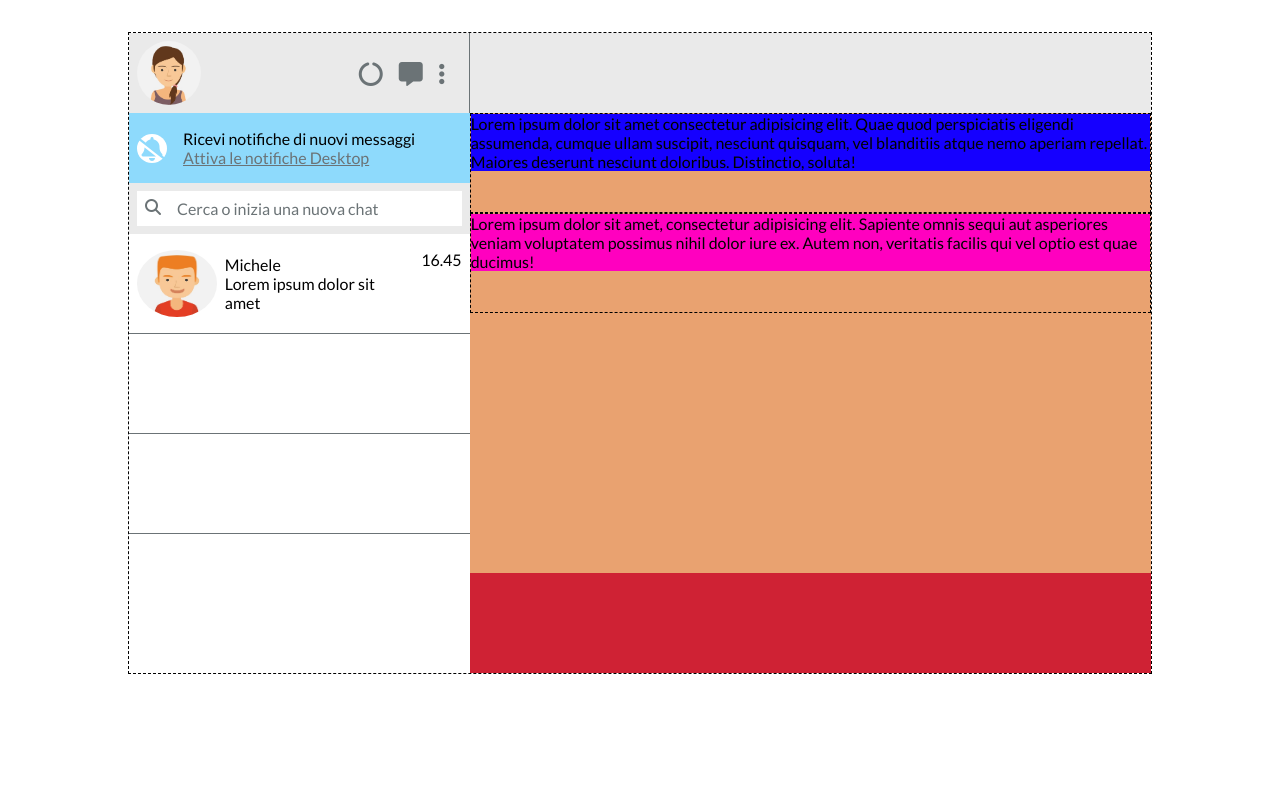
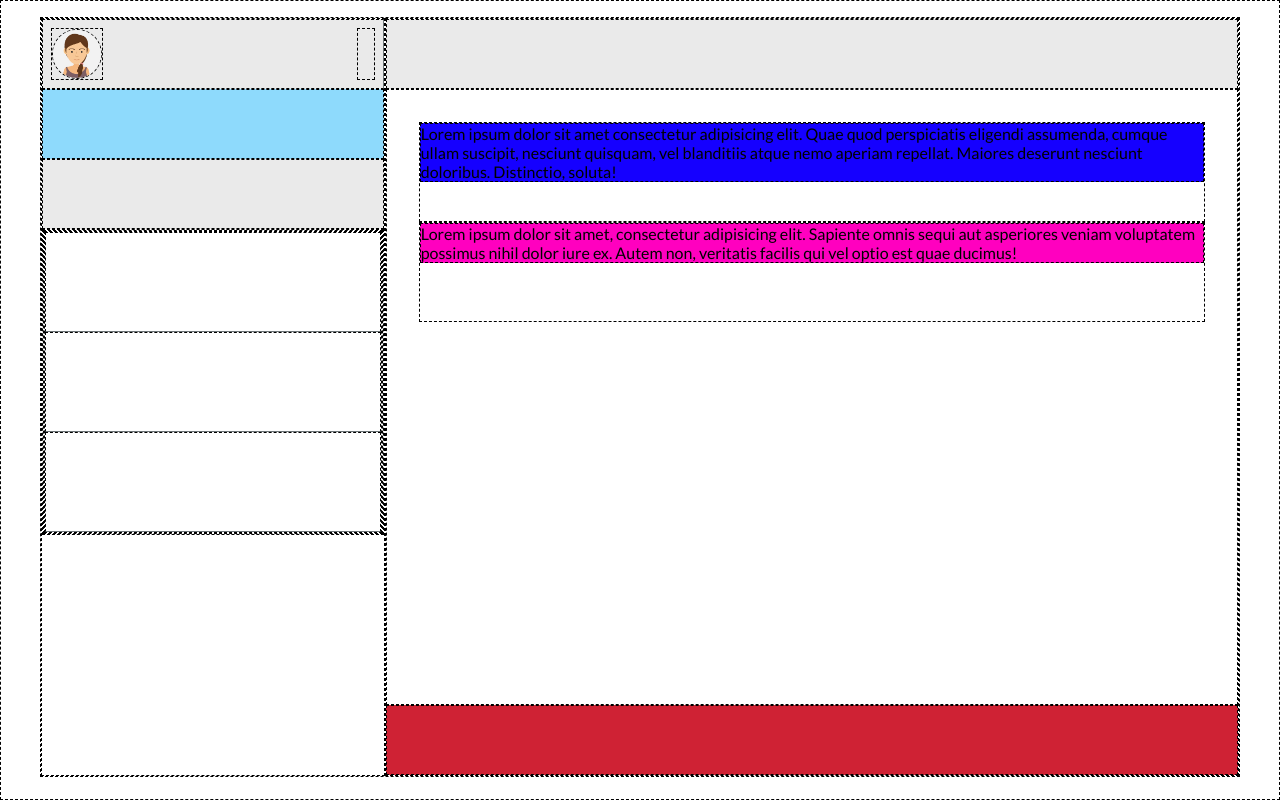
Before and after one commit to mattemutti/html-css-boolzapp, a plain HTML site: page index.html in a window 1280 px wide. Drawn offline with Linux system fonts and the light colour scheme.

Commit message:
update correcction structure

```diff
--- a/assets/css/style.css
+++ b/assets/css/style.css
@@ -31,23 +31,18 @@ body {}
 DEBUGT
 ************************************************/
 
- {
+.debug * {
     border: 1px dashed black;
 }
 
 
 .debug .container {
-    border: 1px dashed black;
+
 
 
 
 }
 
-/* .debug .box-l {
-    border: 1px dashed black;
-    background-color: red;
-
-} */
 
 /* .debug .box-r {
 
@@ -81,17 +76,11 @@ DEBUGT
 
 } */
 
-.debug .sms {
-
-    background-color: rgb(233, 162, 112);
-
-}
-
 
 
 .debug .digit {
 
-    height: 100px;
+
     background-color: rgb(207, 34, 52);
 
 }
@@ -127,15 +116,18 @@ UTILITIES
 
 
 .container {
-    width: 80%;
-    max-width: 1440px;
-    margin: auto;
-    margin-bottom: 2rem;
-    margin-top: 2rem;
+
+    height: 95vh;
+    max-width: 1200px;
+    margin: 1rem auto 2rem;
+    display: flex;
+    overflow: hidden;
+
+
 }
 
 .row {
-    display: flex;
+
     justify-content: space-betwee;
 
 }
@@ -145,17 +137,17 @@ img {
     border-radius: 50%;
 }
 
-a{
+a {
     color: var(--bapp-txt-lighter);
 }
 
 
-.users-row{
+.users-row {
     display: flex;
     flex-direction: column;
 }
 
-.card-user{
+.card-user {
     display: flex;
     justify-content: space-between;
     align-items: center;
@@ -165,12 +157,12 @@ a{
     border-bottom: 1px solid var(--bapp-txt-lighter);
 }
 
-.photo-user{
+.photo-user {
     width: 80px;
     height: 80%;
 }
 
-.hour-user{
+.hour-user {
 
     height: 80%;
 
@@ -302,8 +294,13 @@ Box Left
 ************************************************/
 
 
-.info-account{
-    height: 80px;
+.box-l {
+    width: 700px;
+    height: 100%;
+}
+
+.info-account {
+    height: 70px;
     display: flex;
     justify-content: space-between;
     text-align: center;
@@ -312,7 +309,7 @@ Box Left
     border-right: 1px solid var(--bapp-txt-lighter);
 }
 
-.icons{
+.icons {
     list-style: none;
     display: flex;
     justify-content: center;
@@ -322,12 +319,16 @@ Box Left
     padding: 0.5rem;
 }
 
-.icon-1, .icon-2, .icon-3, .icon-4 {
+.icon-1,
+.icon-2,
+.icon-3,
+.icon-4 {
     font-size: 150%;
 }
 
 
-.notify{
+.notify {
+    height: 70px;
     background-color: var(--bapp-search);
     display: flex;
     align-items: center;
@@ -335,18 +336,19 @@ Box Left
     padding: 1rem 0.5rem;
 }
 
-.icon-4{
+.icon-4 {
     border-radius: 50%;
     color: var(--bapp-search);
     background-color: var(--bapp-light);
 }
 
-.search{
+.search {
+    height: 70px;
     background-color: var(--bapp-prymary);
     padding: 0.5rem;
 }
 
-.box-src{
+.box-src {
     padding: 0.5rem;
     background-color: var(--bapp-light);
     display: flex;
@@ -355,8 +357,10 @@ Box Left
 
 }
 
-.users{
+.users {
     background-color: var(--bapp-light);
+    height: calc(100% -210px);
+    overflow-y: scroll;
 }
 
 
@@ -368,14 +372,28 @@ Box Right
 
 
 .box-r {
+    flex-grow: 1;
     display: flex;
     flex-direction: column;
-    height: 80vh;
+
+
+    >.contact,
+    >.digit {
+        height: 70px;
     }
 
-.contact{
+
+    >.sms {
+        height: calc(100% - 140px);
+        overflow-y: scroll;
+        display: flex;
+        flex-direction: column;
+        padding: 2rem;
+    }
+}
+        .contact {
             background-color: var(--bapp-prymary);
-    height: 80px;
+
         }
 
 
@@ -391,14 +409,9 @@ Box Right
 
 
 
-.sms-send {
+        .sms-send {}
 
-}
-
-.sms-recive {
-
-
-}
+        .sms-recive {}
 
 
 
@@ -526,7 +539,6 @@ MEDIA QUERY FIRST DESKTOP
 
             /* #endregion Calc col medium */
 
-    .info-account,
             .notify,
             .search {
                 display: none;
@@ -555,14 +567,15 @@ MEDIA QUERY FIRST DESKTOP
 
             }
 
-    .column{
-        display: none;
-    }
-    .hour-user{
+            .column {
                 display: none;
             }
 
-    .card-user{
+            .hour-user {
+                display: none;
+            }
+
+            .card-user {
                 justify-content: center;
             }
 
--- a/index.html
+++ b/index.html
@@ -20,12 +20,12 @@
     <main id="site_main">
 
         <div class="container">
-            <div class="row">
+
 
                 <!-- ********************************************* -->
 
                 <!-- contenitore principale left-->
-                <div class="box-l col-4 col-md-2">
+                <div class="box-l">
 
                     <div class="info-account">
 
@@ -34,11 +34,11 @@
                         </div>
 
                         <div class="icons">
-                            <ul class="icons">
+                            <!-- <ul class="icons">
                                 <li class="icon-1"> <i class="fa-solid fa-circle-notch"></i> </li>
                                 <li class="icon-2"><i class="fa-solid fa-message"></i></li>
                                 <li class="icon-3"><i class="fa-solid fa-ellipsis-vertical"></i></li>
-                            </ul>
+                            </ul> -->
                         </div>
                         <!-- icone -->
 
@@ -47,19 +47,19 @@
 
 
                     <div class="notify">
-                        <div class="icon-4"><i class="fa-solid fa-bell-slash"></i> </div>
+                        <!-- <div class="icon-4"><i class="fa-solid fa-bell-slash"></i> </div>
                         <div class="txt-notify">
                             <div>Ricevi notifiche di nuovi messaggi</div>
                             <div><a href="#">Attiva le notifiche Desktop</a></div>
-                        </div>
+                        </div> -->
                     </div>
                     <!-- /.info-notify -->
 
 
                     <div class="search">
-                        <div class="box-src">
+                        <!-- <div class="box-src">
                             <i class="fa-solid fa-magnifying-glass"></i><span>Cerca o inizia una nuova chat</span>
-                        </div>
+                        </div> -->
 
                     </div>
                     <!-- /.search -->
@@ -71,12 +71,12 @@
 
 
                                 <div class="card-user">
-                                    <img class="photo-user " src="./assets/img/avatar_1.jpg" alt="">
+                                    <!-- <img class="photo-user " src="./assets/img/avatar_1.jpg" alt="">
                                     <div class="column">
                                         <div class="name-user">Michele</div>
                                         <div class="txt-chat">Lorem ipsum dolor sit amet</div>
                                     </div>
-                                    <div class="hour-user">16.45</div>
+                                    <div class="hour-user">16.45</div> -->
 
                                 </div>
                                 <div class="card-user"></div>
@@ -94,7 +94,7 @@
                 <!-- ********************************************* -->
 
                 <!-- contenitore principale right-->
-                <div class="box-r col-8 col-md-10 col-sm-12">
+                <div class="box-r">
 
                     <div class="contact col-12">
 
@@ -137,7 +137,7 @@
                 <!-- chiusura contenitore principale Right-->
 
             </div>
-        </div>
+
     </main>
     <!-- contenitore principale -->
 
```
Lines whose indentation alone changed are shown as unchanged.
